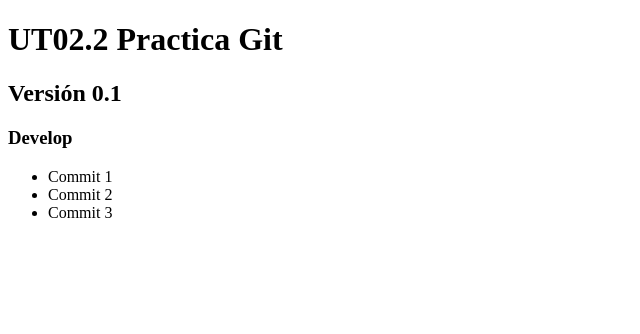
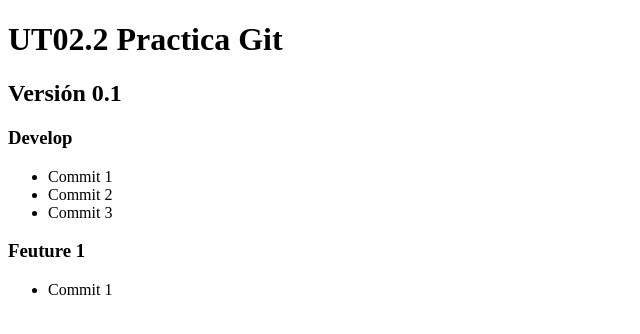
Before and after one commit to parejalucia/UT02-2GitL, a plain HTML site: page public/index.html in a window 1280 px wide. Shown: the whole page, without its empty margins (0-640 px from the left). Drawn offline with Linux system fonts and the light colour scheme.

Commit message:
Commit 1 rama feature1

```diff
--- a/public/index.html
+++ b/public/index.html
@@ -17,5 +17,12 @@
         <li>Commit 2</li>
         <li>Commit 3</li>
     </ul>
+
+    <h3>Feuture 1</h3>
+    <ul>
+        <li>Commit 1</li>
+    </ul>
+
+
 </body>
 </html>
```
